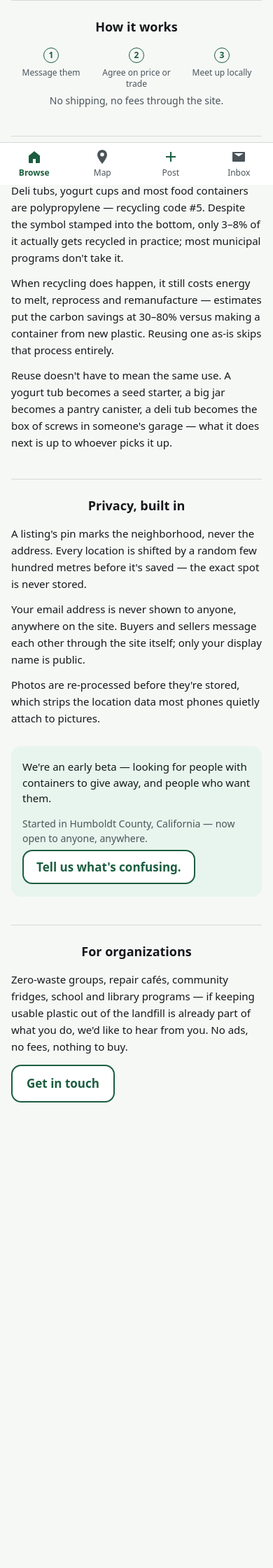
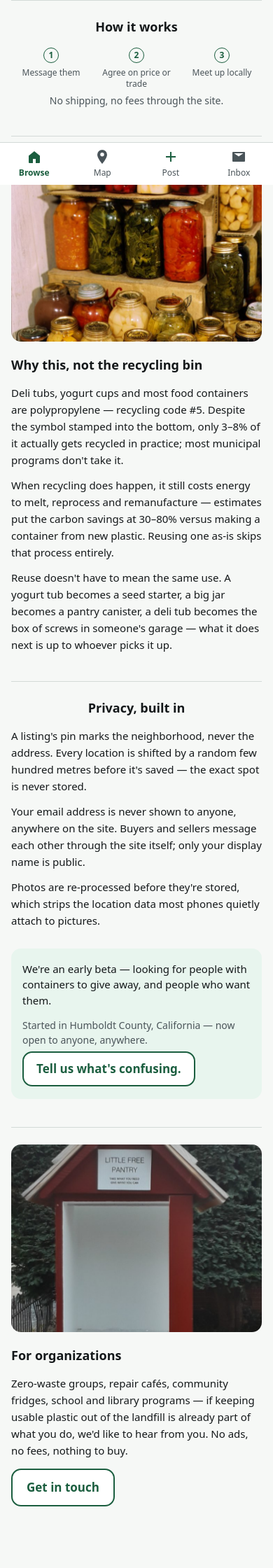
Before and after one commit to seanhelvey/containerswap, a FastAPI app: page / in a window 390 px wide. Shown: the part 580-2820 px from the top of the page at 70% size. Before the commit the page ends 2155 px from the top, so only its background shows below. Run offline with FastAPI, Linux system fonts and the light colour scheme; data that the repository does not hold is empty.

Commit message:
#30 Real photography for the two story sections it earns, Beni-style
Modeled on shopbeni.com's actual pattern (checked directly this time, not
from memory): a bold headline and a couple sentences of body copy paired
with a real photo, alternating sides, generous space — not an icon per
bullet point. Applied to "Why this, not the recycling bin" and "For
organizations"; "Privacy, built in" stays text-only rather than reaching
for a stock padlock photo that would say nothing real.

Both photos are cropped/recompressed from openly-licensed originals
(Public Domain Mark / CC0 via Openverse) — sourced, license, and
attribution in static/images/story/CREDITS.md. The jars photo directly
illustrates the "a big jar becomes a pantry canister" line already in the
copy rather than being generic stock.

Verified with Playwright screenshots (mobile 390px, desktop 1280px)
before committing. Full pytest suite green (55 passed).

Co-Authored-By: Claude Sonnet 5 <noreply@anthropic.com>

```diff
--- a/locales/en.json
+++ b/locales/en.json
@@ -21,6 +21,7 @@
   "home.why_pp": "Deli tubs, yogurt cups and most food containers are polypropylene — recycling code #5. Despite the symbol stamped into the bottom, only 3–8% of it actually gets recycled in practice; most municipal programs don't take it.",
   "home.why_carbon": "When recycling does happen, it still costs energy to melt, reprocess and remanufacture — estimates put the carbon savings at 30–80% versus making a container from new plastic. Reusing one as-is skips that process entirely.",
   "home.why_upcycling": "Reuse doesn't have to mean the same use. A yogurt tub becomes a seed starter, a big jar becomes a pantry canister, a deli tub becomes the box of screws in someone's garage — what it does next is up to whoever picks it up.",
+  "home.why_image_alt": "Shelves of glass jars, refilled and reused to store beans, pickles and preserves.",
   "home.privacy_title": "Privacy, built in",
   "home.privacy_pins": "A listing's pin marks the neighborhood, never the address. Every location is shifted by a random few hundred metres before it's saved — the exact spot is never stored.",
   "home.privacy_email": "Your email address is never shown to anyone, anywhere on the site. Buyers and sellers message each other through the site itself; only your display name is public.",
@@ -28,6 +29,7 @@
   "home.partners_title": "For organizations",
   "home.partners_body": "Zero-waste groups, repair cafés, community fridges, school and library programs — if keeping usable plastic out of the landfill is already part of what you do, we'd like to hear from you. No ads, no fees, nothing to buy.",
   "home.partners_cta": "Get in touch",
+  "home.partners_image_alt": "A little free pantry, stocked and labeled \"take what you need, give what you can.\"",
   "home.search_placeholder": "Search containers…",
   "home.search": "Search",
   "home.empty": "Nothing here yet. Be the first to post.",
--- a/static/css/app.css
+++ b/static/css/app.css
@@ -179,6 +179,25 @@ main { padding: var(--pad); max-width: 900px; margin: 0 auto; }
 .story-section p:last-of-type { margin-bottom: 0; }
 .story-section .button { margin-top: 14px; }
 
+/* Real photography for the two sections it actually adds something to — modeled on
+   shopbeni.com's "headline + short body next to a real photo" landing sections, not
+   a stock icon per bullet. Text-only sections (privacy) stay text-only rather than
+   reaching for a stock "padlock" photo that would say nothing real. */
+.story-section--media { display: flex; flex-direction: column; gap: 20px; }
+.story-section--media h2 { text-align: left; }
+.story-media {
+  aspect-ratio: 4 / 3; border-radius: var(--radius); overflow: hidden;
+  background: var(--bg);
+}
+.story-media img { width: 100%; height: 100%; object-fit: cover; }
+
+@media (min-width: 640px) {
+  .story-section--media { flex-direction: row; align-items: center; gap: 32px; }
+  .story-section--media .story-media { flex: 0 0 42%; aspect-ratio: 3 / 4; }
+  .story-section--media .story-copy { flex: 1; }
+  .story-section--reverse { flex-direction: row-reverse; }
+}
+
 .page-title { font-size: 24px; margin: 0 0 12px; }
 
 .hint { color: var(--ink-soft); font-size: 14px; margin: 6px 0; }
--- a/templates/index.html
+++ b/templates/index.html
@@ -53,11 +53,17 @@
   <p class="hint how-it-works-note">{{ t('home.how_no_shipping') }}</p>
 </section>
 
-<section class="story-section">
+<section class="story-section story-section--media">
+  <div class="story-media">
+    <img src="{{ static_url('images/story/why-reuse.jpg') }}" alt="{{ t('home.why_image_alt') }}"
+         width="720" height="972" loading="lazy">
+  </div>
+  <div class="story-copy">
     <h2>{{ t('home.why_title') }}</h2>
     <p>{{ t('home.why_pp') }}</p>
     <p>{{ t('home.why_carbon') }}</p>
     <p>{{ t('home.why_upcycling') }}</p>
+  </div>
 </section>
 
 <section class="story-section">
@@ -73,9 +79,15 @@
   <a class="button button-secondary" href="/feedback">{{ t('feedback.cta') }}</a>
 </section>
 
-<section class="story-section">
+<section class="story-section story-section--media story-section--reverse">
+  <div class="story-media">
+    <img src="{{ static_url('images/story/for-organizations.jpg') }}" alt="{{ t('home.partners_image_alt') }}"
+         width="720" height="1130" loading="lazy">
+  </div>
+  <div class="story-copy">
     <h2>{{ t('home.partners_title') }}</h2>
     <p>{{ t('home.partners_body') }}</p>
     <a class="button button-secondary" href="/feedback">{{ t('home.partners_cta') }}</a>
+  </div>
 </section>
 {% endblock %}
```
Also changed, not shown: static/images/story/CREDITS.md (added, +9 -0 lines), static/images/story/for-organizations.jpg (added), static/images/story/why-reuse.jpg (added). Lines whose indentation alone changed are shown as unchanged.
